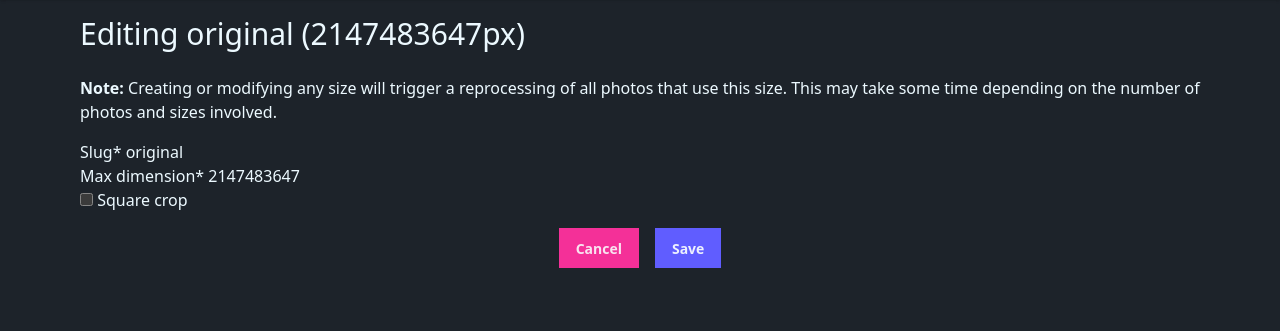
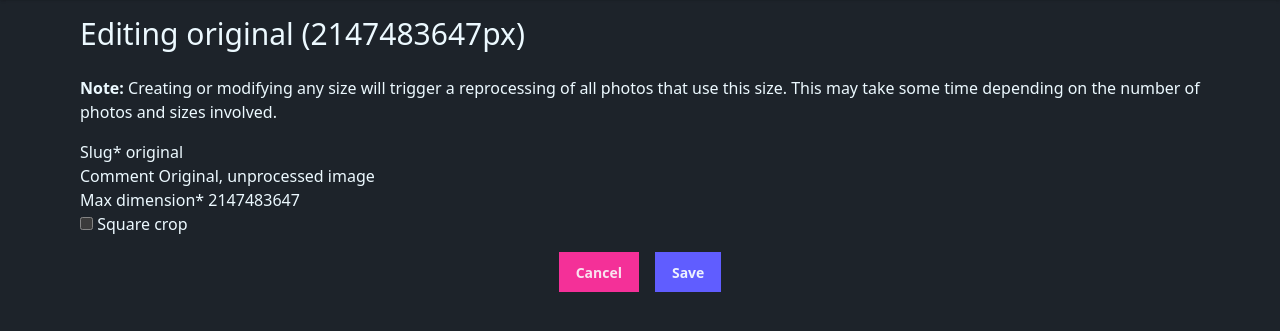
Before and after one commit to itsmaxymoo/photoserv, a Django app: page /sizes/1/edit/ in a window 1280 px wide. Shown: the part 72-403 px from the top of the page. Run offline with Django 5.2, Linux system fonts and the light colour scheme; data comes from the database, SQL or seed files in the repository; style sheets or scripts are compiled from the project's sources; parts of the project's set-up code (start-up, migrations or seed data) failed here and were passed over; some libraries are stand-ins or nearby versions.

Commit message:
better size validation

```diff
--- a/core/__init__.py
+++ b/core/__init__.py
@@ -1,3 +1,5 @@
 CONTENT_BASE_PATH = "content"
 CONTENT_RAW_PHOTOS_PATH = f"{CONTENT_BASE_PATH}/raw_photos"
 CONTENT_RESIZED_PHOTOS_PATH = f"{CONTENT_BASE_PATH}/resized_photos"
+
+UI_THUMBNAIL_SIZE = "photoserv_ui_thumbnail"
--- a/core/forms.py
+++ b/core/forms.py
@@ -1,5 +1,6 @@
 from django import forms
 from crispy_forms.helper import FormHelper
+from crispy_forms.layout import Layout, Field
 from .models import *
 
 #region Photos
@@ -20,6 +21,14 @@
 class SizeForm(forms.ModelForm):
     class Meta:
         model = Size
-        fields = ["slug", "max_dimension", "square_crop"]
+        fields = ["slug", "comment", "max_dimension", "square_crop"]
+
+    def __init__(self, *args, **kwargs):
+        super().__init__(*args, **kwargs)
+
+        # If we're editing an existing instance and it's builtin
+        if self.instance and getattr(self.instance, "builtin", False):
+            self.fields["slug"].disabled = True
+            self.fields["comment"].disabled = True
 
 #endregion
--- a/core/models.py
+++ b/core/models.py
@@ -5,6 +5,7 @@
 from django.utils.text import slugify
 from . import CONTENT_RAW_PHOTOS_PATH, CONTENT_RESIZED_PHOTOS_PATH
 from . import tasks
+from django.core.exceptions import ValidationError
 
 
 class Photo(models.Model):
@@ -116,14 +117,22 @@
 
 class Size(models.Model):
     slug = models.CharField(max_length=32, unique=True)
+    comment = models.CharField(max_length=255, blank=True, null=True)
     max_dimension = models.PositiveIntegerField()
     square_crop = models.BooleanField(default=False)
     builtin = models.BooleanField(default=False)
+    can_edit = models.BooleanField(default=True)
 
-    # Disallow modifying a builtin size
+    def clean(self):
+        # Prevent modifications to builtin sizes
+        if not self.can_edit:
+            raise ValidationError("Cannot modify this size.")
+        # Don't allow changes to slug or comment if it's a builtin size
+        orig = Size.objects.get(pk=self.pk)
+        if self.builtin and (self.slug != orig.slug or self.comment != orig.comment):
+            raise ValidationError("Cannot change the slug or comment of a builtin size.")
+
     def save(self, *args, **kwargs):
-        if self.builtin and (self.slug or self.max_dimension or self.square_crop):
-            raise ValueError("Cannot modify a builtin size.")
         super().save(*args, **kwargs)
 
         file_paths = list(self.photos.values_list("image", flat=True))
@@ -137,8 +146,8 @@
 
     # Disallow deleting a builtin size
     def delete(self, *args, **kwargs):
-        if self.builtin:
-            raise ValueError("Cannot delete a builtin size.")
+        if self.builtin or not self.can_edit:
+            raise ValidationError("Cannot delete a builtin size.")
 
         file_paths = list(self.photos.values_list("image", flat=True))
         self.photos.all().delete()
--- a/core/tables.py
+++ b/core/tables.py
@@ -15,6 +15,7 @@
 
 class SizeTable(tables.Table):
     slug = tables.Column()
+    comment = tables.Column()
     max_dimension = tables.Column()
     square_crop = tables.BooleanColumn()
 
@@ -32,4 +33,4 @@
 
     class Meta:
         model = Size
-        fields = ("slug", "max_dimension", "square_crop")
+        fields = ("slug", "comment", "max_dimension", "square_crop")
--- a/templates/core/partials/size_table_delete_button.html
+++ b/templates/core/partials/size_table_delete_button.html
@@ -1 +1,3 @@
+{% if not record.builtin %}
 <a href="{% url 'size-delete' record.pk %}" class="btn btn-error w-full sm:w-auto">Delete</a>
+{% endif %}
--- a/templates/core/partials/size_table_edit_button.html
+++ b/templates/core/partials/size_table_edit_button.html
@@ -1 +1,3 @@
+{% if record.can_edit %}
 <a href="{% url 'size-edit' record.pk %}" class="btn btn-primary w-full sm:w-auto">Edit</a>
+{% endif %}
--- a/templates/generic_crud_form.html
+++ b/templates/generic_crud_form.html
@@ -23,8 +23,17 @@
             </p>
         </div>
         {% endif %}
+
+        {% if form.non_field_errors %}
+        <div class="alert alert-error" id="form-errors">
+            {{ form.non_field_errors }}
+        </div>
+        {% endif %}
+
         <div>
-            {{ form|crispy }}
+            {% for field in form %}
+            {{ field|as_crispy_field }}
+            {% endfor %}
         </div>
 
         <div class="flex flex-col sm:flex-row gap-4 justify-center">
```
Also changed, not shown: core/migrations/0001_initial.py.
